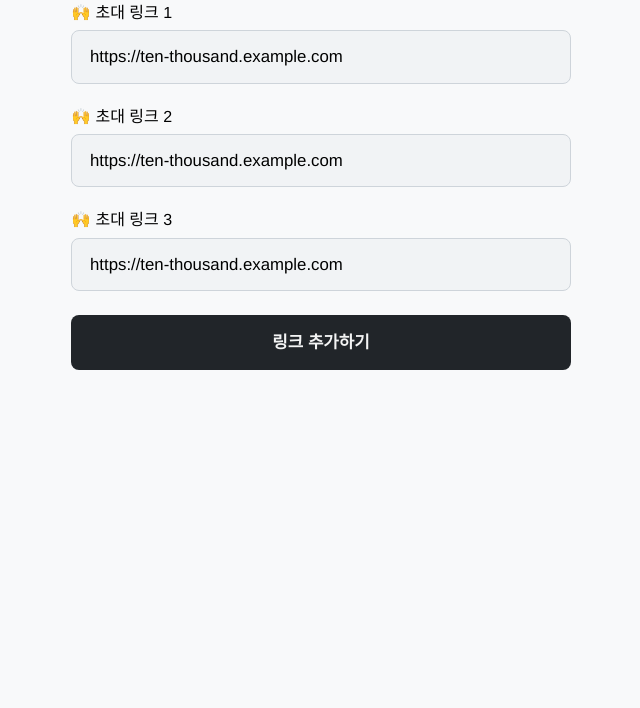
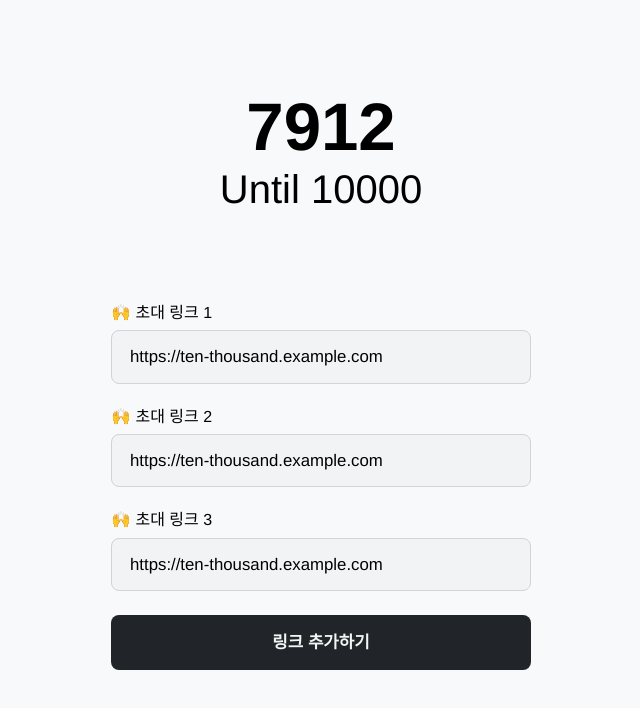
Before and after one commit to ten-thousand/frontend, a Next.js app: page /dashboard in a window 1280 px wide. Shown: the top 708 px of the page, without its empty margins (319-959 px from the left). Built offline with nearby package versions, Linux system fonts and the light colour scheme.

Commit message:
Move InvitationStatus to DashboardPage

```diff
--- a/pages/dashboard/index.tsx
+++ b/pages/dashboard/index.tsx
@@ -3,11 +3,13 @@ import styled from 'styled-components';
 
 import { Button } from '@/components/Common/Button';
 import { Input } from '@/components/Common/Input';
+import { InvitationStatus } from '@/components/Home/InvitationStatus';
 
 const DashboardPage = () => {
   return (
     <Wrapper>
       <Container>
+        <InvitationStatus />
         <LinkList>
           {/* FIXME: change these hard coded links into dynamic links from server */}
           <ul>
@@ -46,7 +48,7 @@ const Wrapper = styled.div`
 `;
 
 const Container = styled.div`
-  width: 500px;
+  width: 420px;
   margin: 0 auto;
 `;
 
```
Also changed, not shown: pages/index.tsx (+4 -11 lines).
